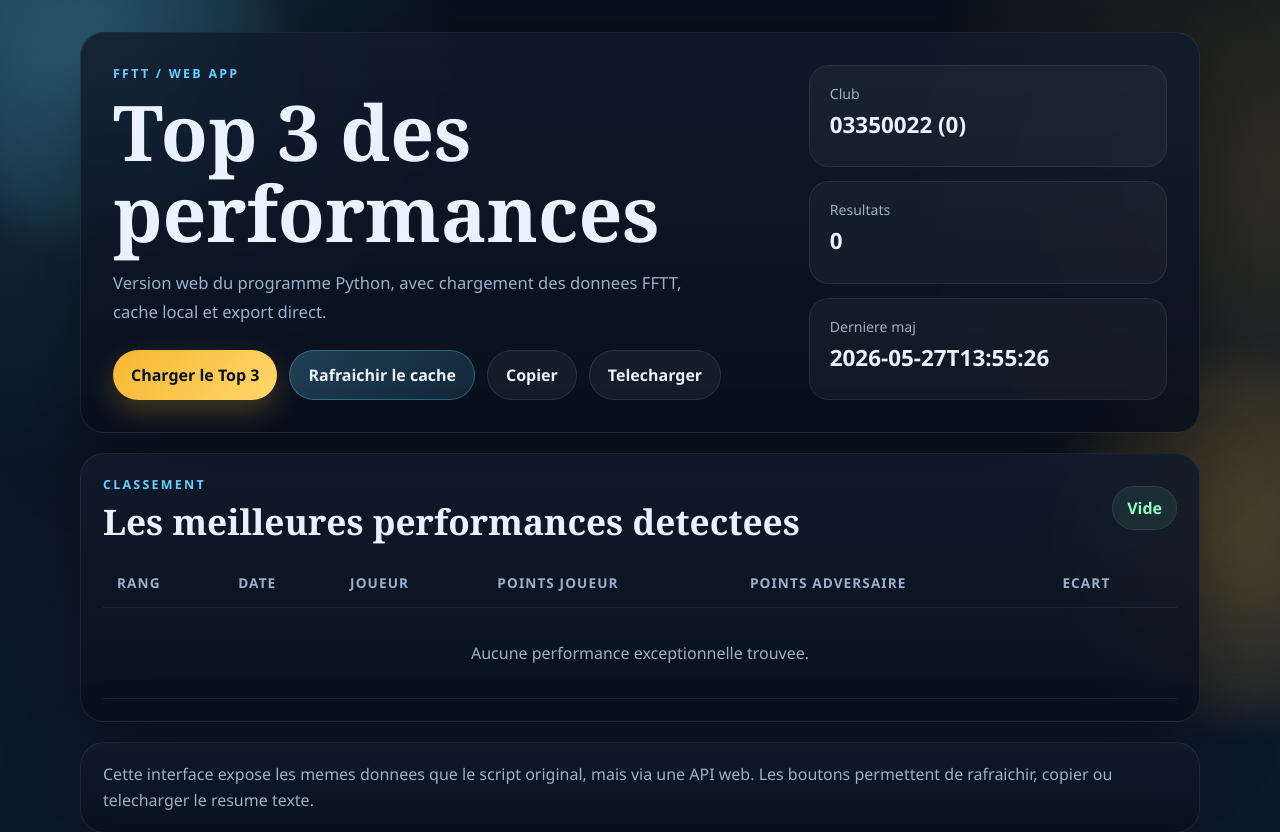
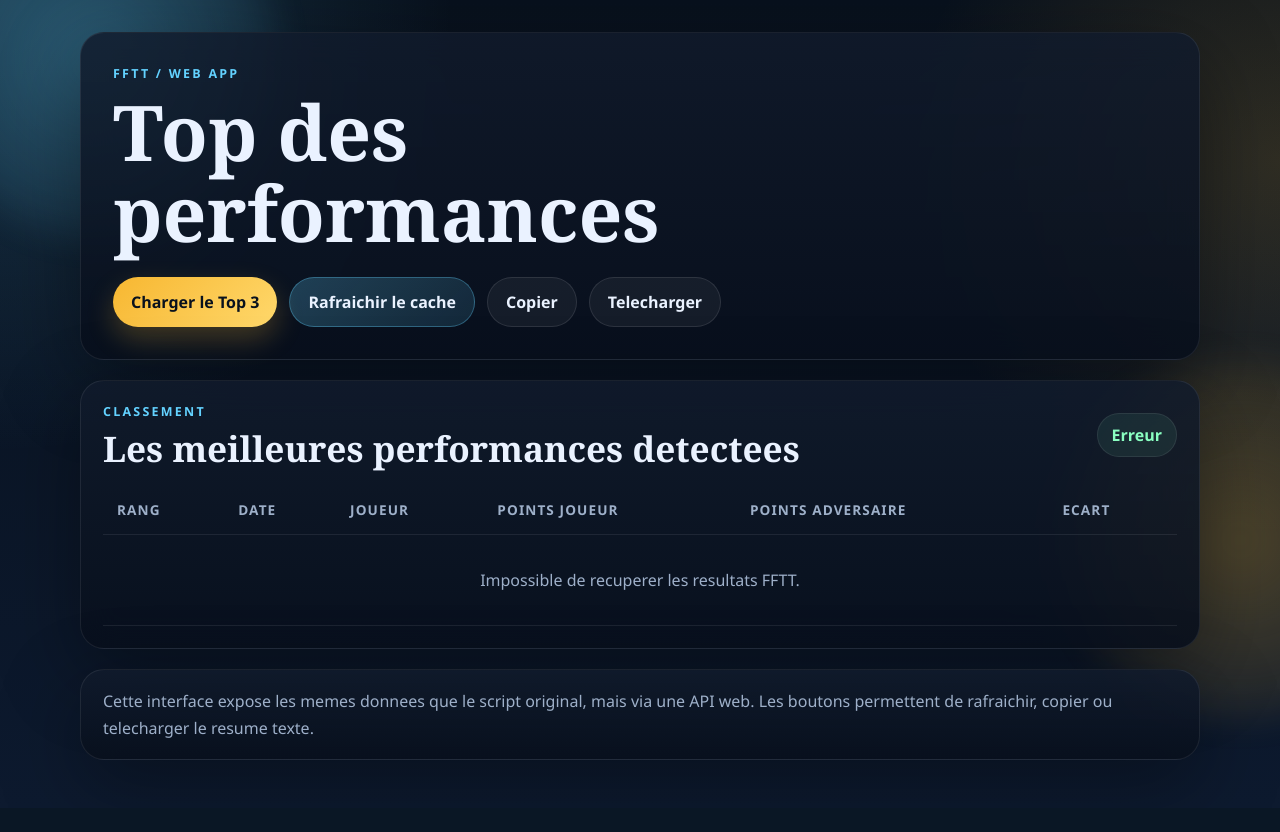
Before and after one commit to antefix1412/top_perf_annee, a Flask app: page / in a window 1280 px wide. Shown: the top 832 px of the page. After the commit the page ends 760 px from the top, so only its background shows below. Run offline with Flask 3, Linux system fonts and the light colour scheme; data that the repository does not hold is empty.

Commit message:
style et boutons

```diff
--- a/templates/index.html
+++ b/templates/index.html
@@ -15,11 +15,7 @@
       <section class="hero card">
         <div class="hero-copy">
           <p class="eyebrow">FFTT / web app</p>
-          <h1>Top 3 des performances</h1>
-          <p class="lede">
-            Version web du programme Python, avec chargement des donnees FFTT,
-            cache local et export direct.
-          </p>
+          <h1>Top des performances</h1>
           <div class="actions">
             <button id="load-btn" class="primary">Charger le Top 3</button>
             <button id="refresh-btn" class="secondary">Rafraichir le cache</button>
@@ -27,20 +23,6 @@
             <button id="save-btn" class="ghost">Telecharger</button>
           </div>
         </div>
-        <aside class="hero-stats">
-          <div class="stat">
-            <span class="stat-label">Club</span>
-            <strong id="club-number">{{ club_num }}</strong>
-          </div>
-          <div class="stat">
-            <span class="stat-label">Resultats</span>
-            <strong id="result-count">0</strong>
-          </div>
-          <div class="stat">
-            <span class="stat-label">Derniere maj</span>
-            <strong id="last-updated">-</strong>
-          </div>
-        </aside>
       </section>
 
       <section class="card panel">
```
Also changed, not shown: vercel.json.
